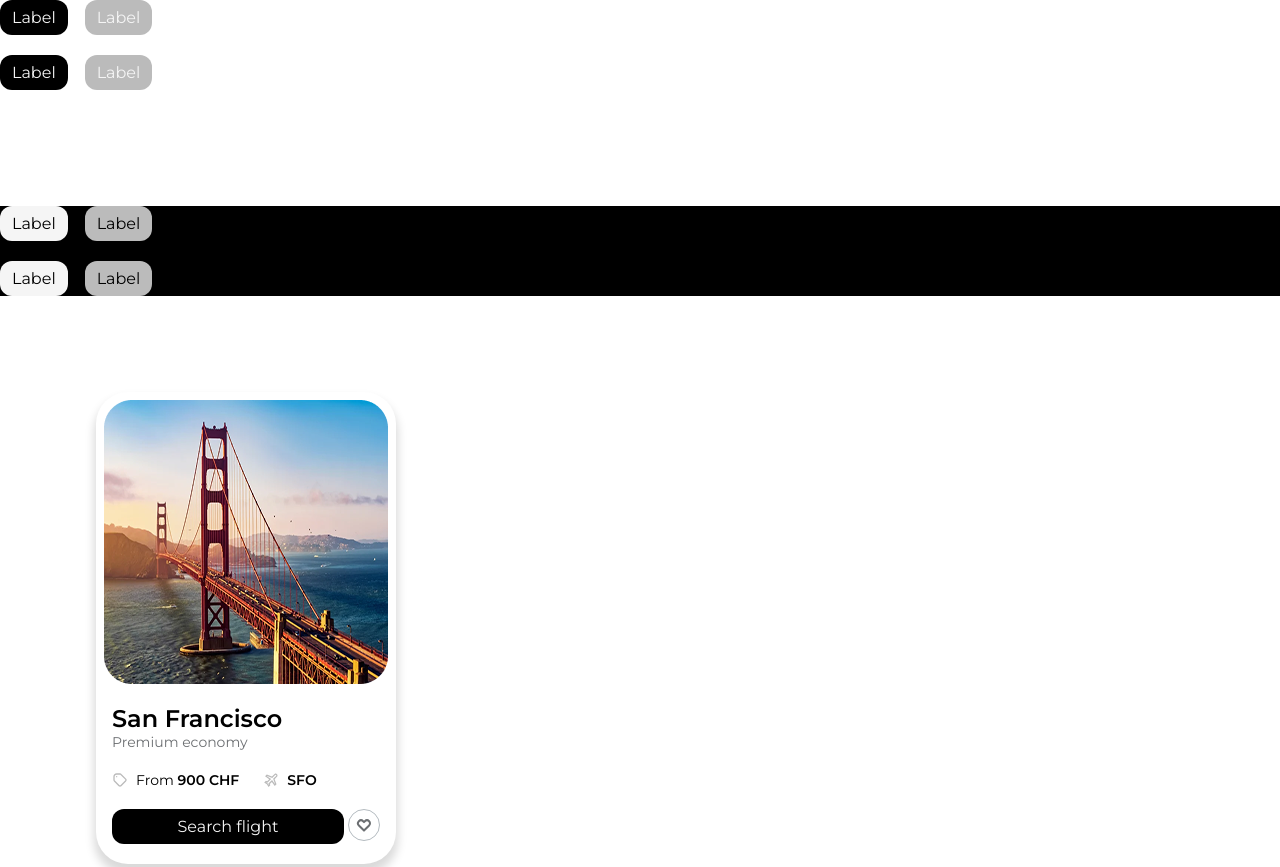
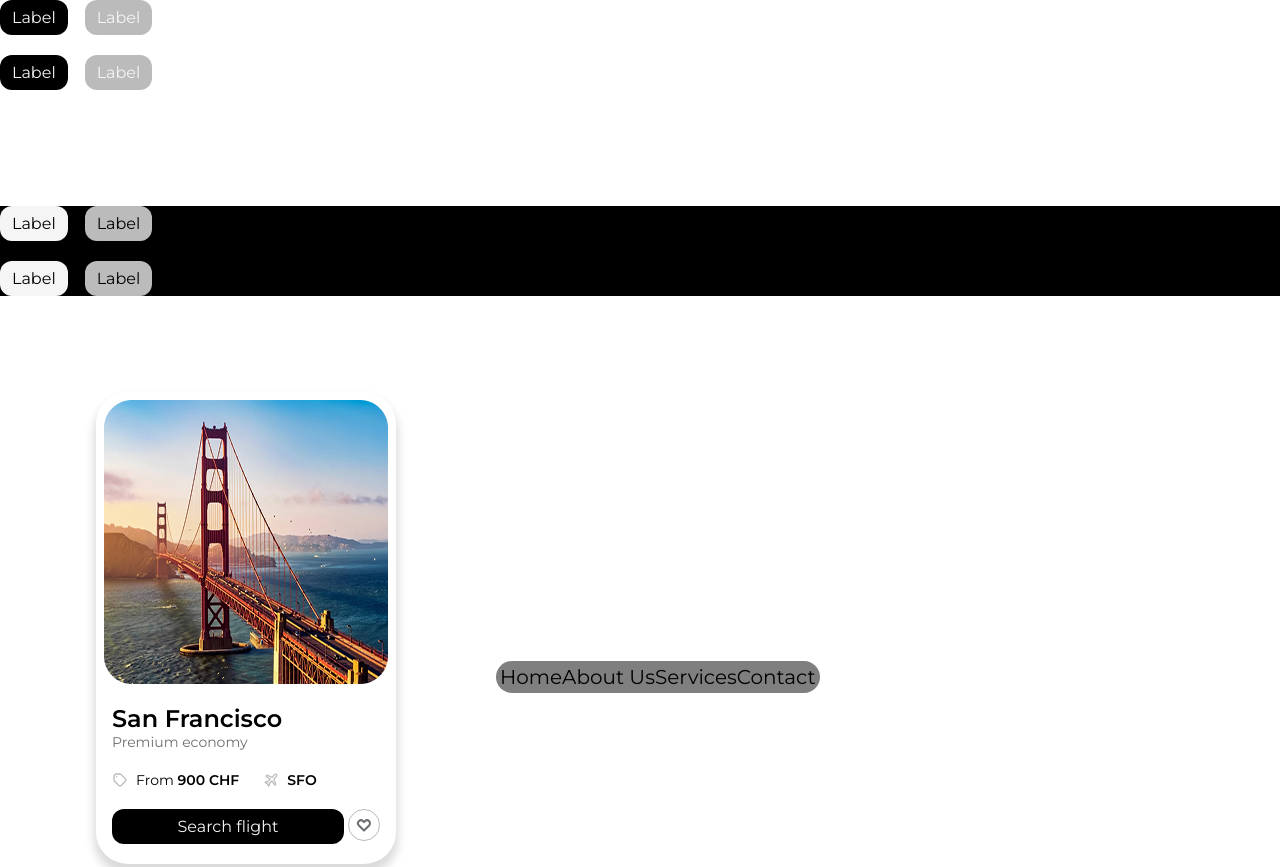
Before and after one commit to ElisaMonnard/Evaluation-continue_Monnard_Elisa, a website built with Parcel: page src/index.html in a window 1280 px wide. Shown: the top 867 px of the page. Built offline with nearby package versions, Linux system fonts and the light colour scheme.

Commit message:
bonne typo bonne couleur

```diff
--- a/src/scss/main.scss
+++ b/src/scss/main.scss
@@ -3,4 +3,5 @@
 @import "layout";
 @import "modules/example";
 @import "modules/_cta.scss";
-@import "modules/card";
+@import "modules/_card";
+@import "modules/_navigation";
--- a/src/scss/modules/_navigation.scss
+++ b/src/scss/modules/_navigation.scss
@@ -0,0 +1,21 @@
+:root {
+  --Primary-900-50: rgba(0, 0, 0, 0.5);
+  --Primary-900-: #000;
+}
+.navigation {
+  display: inline-flex;
+  padding: 0.25rem;
+  align-items: center;
+  border-radius: 3rem;
+  background-color: var(--Primary-900-50);
+}
+
+a {
+  color: var(--Primary-900, #000);
+  font-family: Montserrat;
+  font-size: 1.25rem;
+  font-style: normal;
+  font-weight: 400;
+  line-height: normal;
+  text-decoration: none;
+}
```
